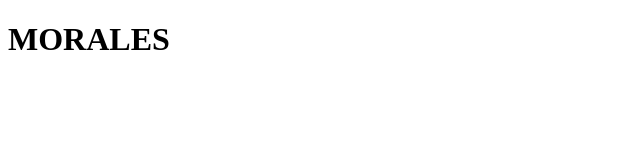
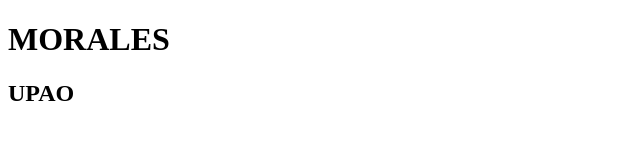
Before and after one commit to Roselungoy/Rose22, a plain HTML site: page index.html in a window 1280 px wide. Shown: the whole page, without its empty margins (0-640 px from the left). Drawn offline with Linux system fonts and the light colour scheme.

Commit message:
added h2

```diff
--- a/index.html
+++ b/index.html
@@ -7,5 +7,6 @@
 </head>
 <body>
     <h1>MORALES</h1>
+    <h2>UPAO</h2>
 </body>
 </html>
```
